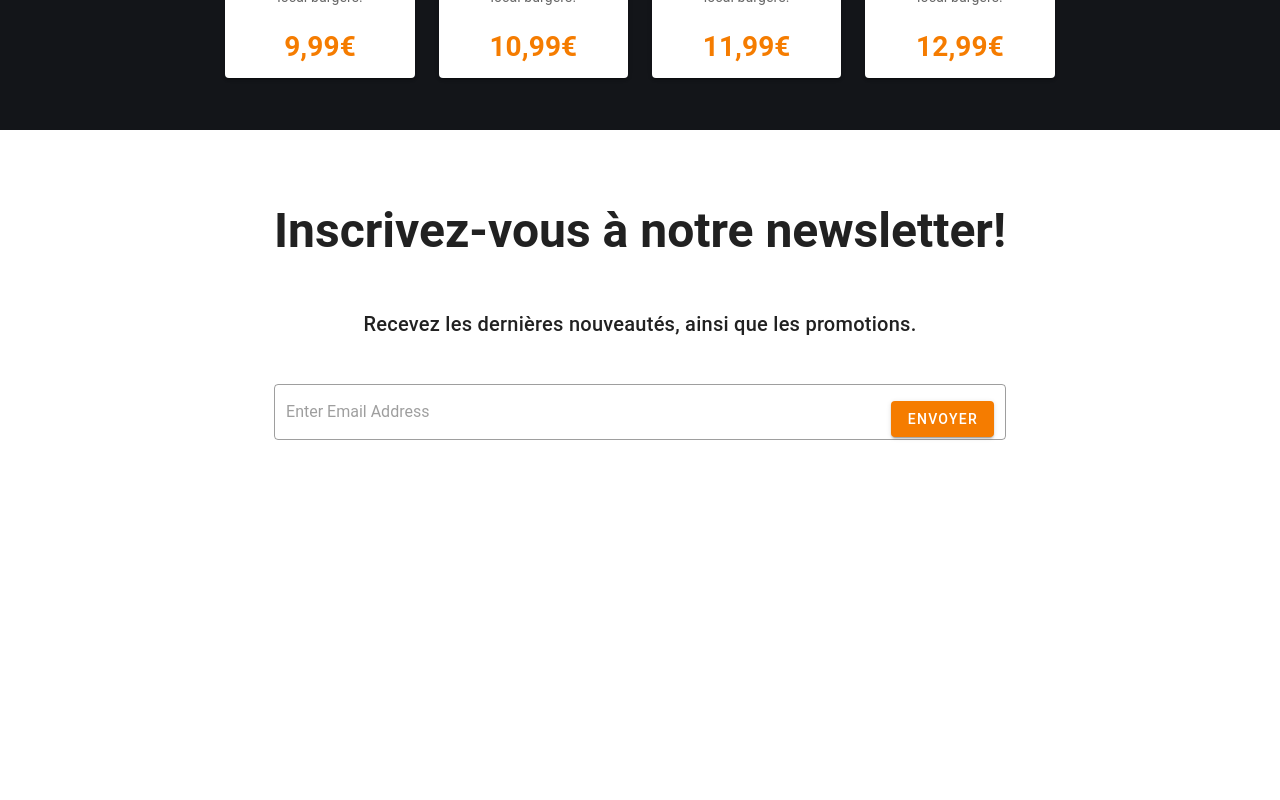
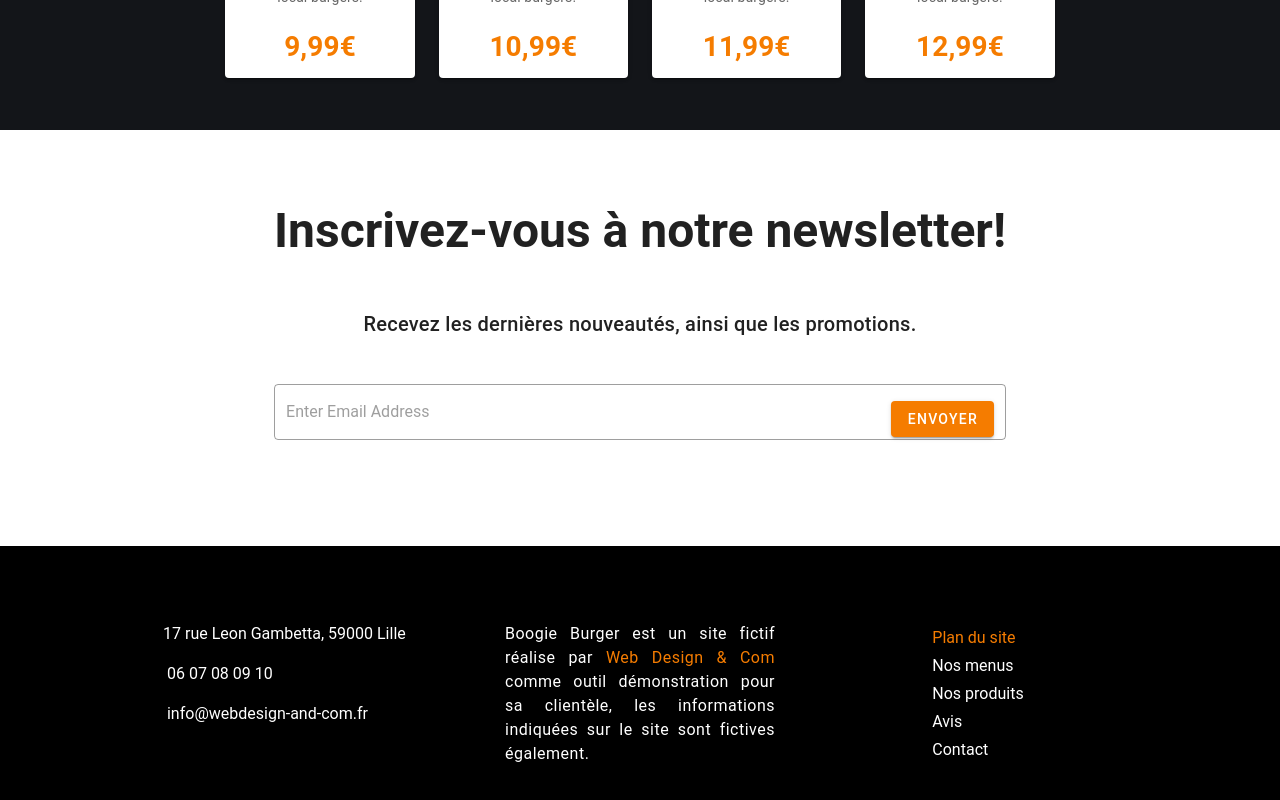
Before and after one commit to Wellhite/Boogie-Burger, a Vue app: page / in a window 1280 px wide. Shown: the part 1968-2768 px from the top of the page. Before the commit the page ends 2514 px from the top, so only its background shows below. Built offline with nearby package versions, Linux system fonts and the light colour scheme.

Commit message:
mise à jour du footer ajout de l'icon panier dans le header

```diff
--- a/src/App.vue
+++ b/src/App.vue
@@ -29,18 +29,21 @@
           align-with-title
           class="d-none d-sm-flex mx-12 justify-space-around"
         >
-          <v-tabs-slider ></v-tabs-slider>
+          <v-tabs-slider></v-tabs-slider>
 
-          <v-tab class="white--text">
-            <router-link class="link" to="/">Accueil</router-link>
+          <v-tab class="white--text" @click="$vuetify.goTo('#services')">
+            Nos menus
           </v-tab>
-          <v-tab class="white--text" @click="$vuetify.goTo('#services')"> Nos menus </v-tab>
-          <v-tab class="white--text" @click="$vuetify.goTo('#realisations')"> Nos produits </v-tab>
-          <v-tab class="white--text" @click="$vuetify.goTo('#avis')"> Avis </v-tab>
-          <v-tab class="white--text" @click="$vuetify.goTo('#contact')"> Contact </v-tab>
-          <v-tab>
-            <v-icon medium color="primary"> mdi-cart </v-icon></v-tab
-          >
+          <v-tab class="white--text" @click="$vuetify.goTo('#realisations')">
+            Nos produits
+          </v-tab>
+          <v-tab class="white--text" @click="$vuetify.goTo('#avis')">
+            Avis
+          </v-tab>
+          <v-tab class="white--text" @click="$vuetify.goTo('#contact')">
+            Contact
+          </v-tab>
+          <v-tab> <v-icon medium color="primary">mdi-cart</v-icon></v-tab>
         </v-tabs>
       </template>
       <v-navigation-drawer
@@ -51,11 +54,6 @@
       >
         <v-list nav dense>
           <v-list-item-group>
-            <v-list-item>
-              <v-list-item-title @click="tab = index">
-                <router-link class="link" to="/">Accueil</router-link>
-              </v-list-item-title>
-            </v-list-item>
             <v-list-item>
               <v-list-item-title @click="$vuetify.goTo('#services')">
                 Nos Menus
@@ -84,15 +82,79 @@
           </v-list-item-group>
         </v-list>
       </v-navigation-drawer>
-      <!-- Navigation bar ends -->
-     <!-- <v-content class="py-12">
-        <router-view></router-view>
-      </v-content> -->
     </v-app-bar>
 
     <v-main>
       <HelloWorld />
     </v-main>
+    <v-footer dark padless>
+      <v-card width="100%" flat tile class="black white--text text-center">
+        <v-row class="justify-center py-0 py-md-15">
+          <!-- -----------------------------------------------
+        First Column
+      ----------------------------------------------- -->
+          <v-col
+            cols="12"
+            xl="3"
+            sm="3"
+            md="3"
+            lg="3"
+            class="text-left px-xs-0"
+          >
+            <p class="mt-4 mb-0">
+              <v-icon color="primary"> mdi-map-marker</v-icon>17 rue Leon
+              Gambetta, 59000 Lille
+            </p>
+            <p class="my-4">
+              <v-icon color="primary"> mdi-phone</v-icon> 06 07 08 09 10
+            </p>
+            <p class="mb-0">
+              <v-icon color="primary"> mdi-at</v-icon>
+
+              <a class="dark-link white--text" href="/">
+                info@webdesign-and-com.fr</a
+              >
+            </p>
+          </v-col>
+          <!-- -----------------------------------------------
+        Second Column
+      ----------------------------------------------- -->
+          <v-col cols="12" xl="3" sm="3" md="3" lg="3" class="px-xs-0">
+            <v-card-text class="white--text text-body-1 text-justify">
+              Boogie Burger est un site fictif réalise par
+              <a href="">Web Design & Com</a> comme outil démonstration pour sa
+              clientèle, les informations indiquées sur le site sont fictives
+              également. <br />
+            </v-card-text>
+          </v-col>
+          <!-- -----------------------------------------------
+        Third Column
+      ----------------------------------------------- -->
+          <v-col
+            cols="12"
+            xl="3"
+            sm="3"
+            md="3"
+            lg="3"
+            class="d-flex py-6 px-xs-0 justify-center align-center"
+          >
+
+            <ul class="text-left">
+             <div class="primary--text">Plan du site</div>
+              <li class="my-1"><a class="white--text" href="">Nos menus</a></li>
+              <li><a class="white--text" href="">Nos produits</a></li>
+              <li class="my-1"><a class="white--text" href="">Avis</a></li>
+              <li><a class="white--text" href="">Contact</a></li>
+            </ul>
+          </v-col>
+        </v-row>
+
+        <v-card-text class="primary--text font-weight-bold">
+          {{ new Date().getFullYear() }}
+          <strong class="white--text"> - made by Web design & Com</strong>
+        </v-card-text>
+      </v-card>
+    </v-footer>
   </v-app>
 </template>
 
@@ -156,6 +218,14 @@ export default {
 };
 </script>
 <style scoped>
+li {
+  list-style: none;
+}
+
+a {
+  text-decoration: none;
+}
+
 .navbar {
   color: aliceblue;
 }
```
